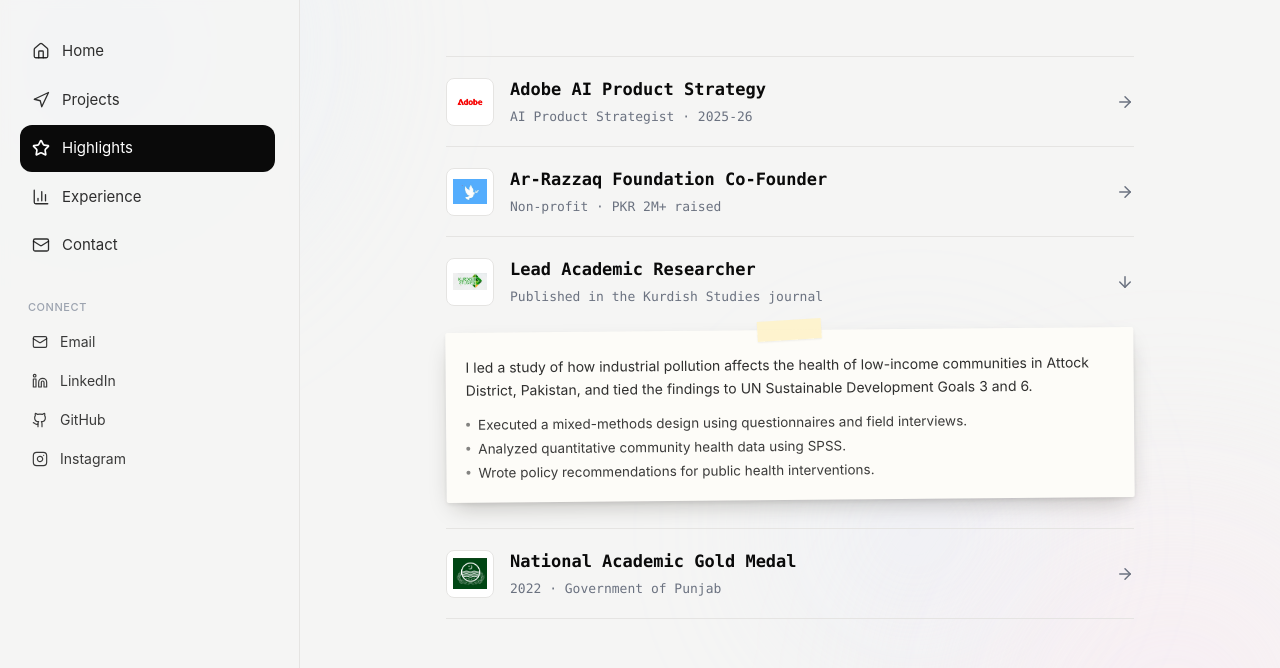
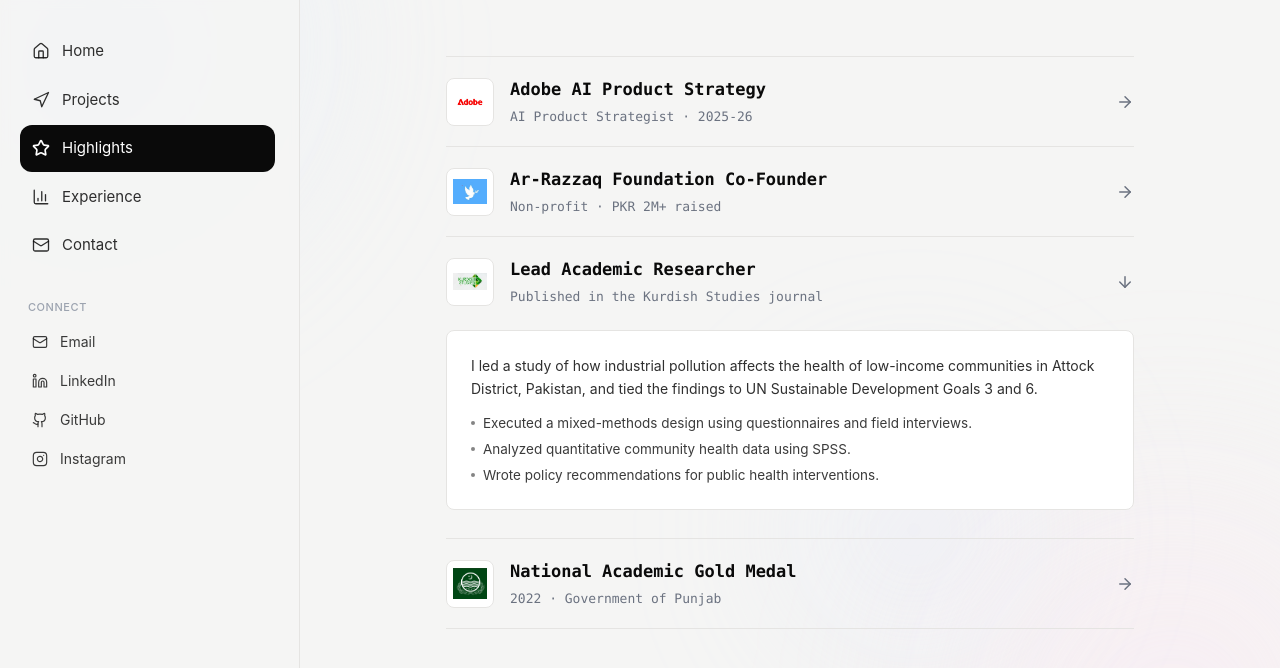
Before and after one commit to shehryaur/shehryarhassan-portfolio, a Next.js app: page /highlights in a window 1280 px wide. Both pictures are taken after a click on the button 790 px from the left and 281 px from the top of the page. Shown: the top 668 px of the page. Built offline with nearby package versions, Linux system fonts and the light colour scheme.

Commit message:
Remove tape and tilt effects from highlight detail cards

```diff
--- a/components/HighlightList.tsx
+++ b/components/HighlightList.tsx
@@ -73,15 +73,11 @@ export default function HighlightList() {
 
             {expanded && (
               <div className="pb-7 pt-1">
-                {/* Details open as a taped paper note with a slight tilt */}
-                <div
-                  className="unfold paper tape tilt rounded-sm px-5 pb-5 pt-6 font-sans"
-                  style={{ ["--tilt" as string]: i % 2 ? "0.5deg" : "-0.5deg" }}
-                >
+                <div className="unfold rounded-lg border border-line bg-surface p-6 font-sans shadow-xs">
                   <p className="text-[14px] leading-relaxed text-ink/85">
                     {h.summary}
                   </p>
-                  <ul className="mt-3 space-y-1 text-[13.5px] text-ink/80">
+                  <ul className="mt-3 space-y-1.5 text-[13.5px] text-ink/80">
                     {h.details.map((d) => (
                       <li key={d} className="flex gap-2">
                         <span className="mt-2 h-1 w-1 shrink-0 rounded-full bg-ink/50" />
@@ -98,7 +94,7 @@ export default function HighlightList() {
                           href={pdf.href}
                           target="_blank"
                           rel="noreferrer"
-                          className="inline-flex items-center gap-1.5 rounded-md border border-line bg-surface px-3 py-1.5 text-[12.5px] font-medium text-ink hover:bg-subtle"
+                          className="inline-flex items-center gap-1.5 rounded-md border border-line bg-page px-3 py-1.5 text-[12.5px] font-medium text-ink hover:bg-subtle"
                         >
                           <FileText size={12.5} /> {pdf.title}
                         </a>
```
